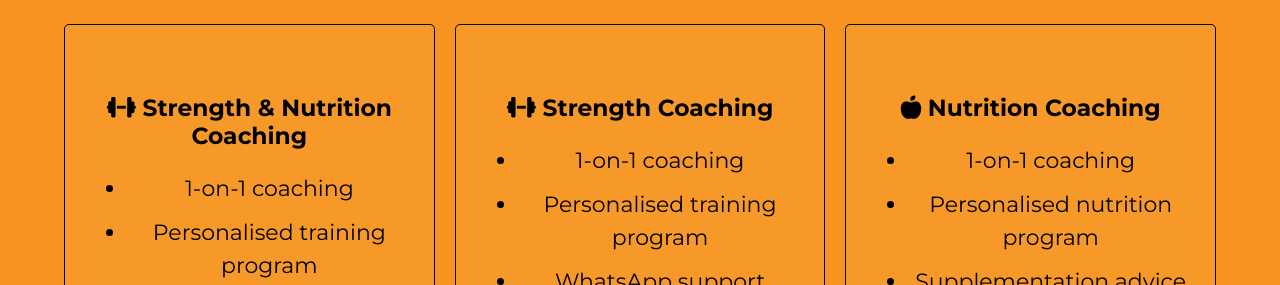
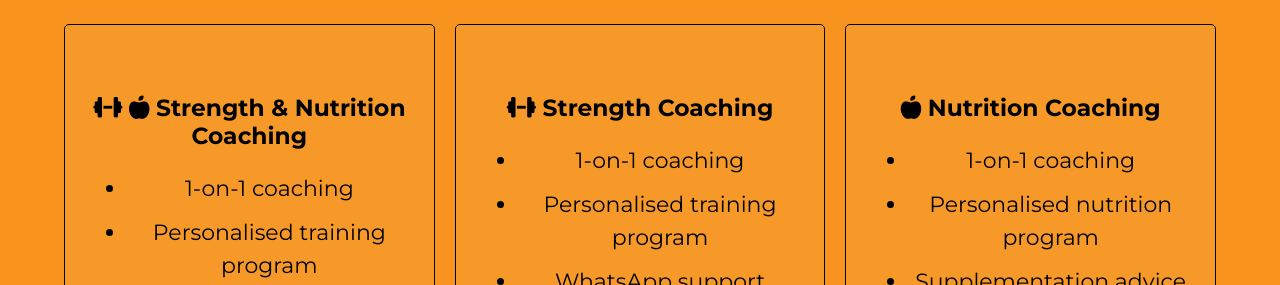
Before and after one commit to perstarke-webdev/levels-strength-site, a Jekyll site: the page built from _pages/index.html, in a window 1280 px wide and 900 px high, scrolled down 3079 px. Shown: the part 165-450 px from the top of the window. Built offline with Jekyll 4.4.1, drawn with Linux system fonts in a browser that asks for light colours; cached includes are drawn as plain includes.

Commit message:
icons update

```diff
--- a/_pages/index.html
+++ b/_pages/index.html
@@ -110,7 +110,7 @@ about-itr:
 
     <div class="box box-third" style="display: flex; flex-direction: column; justify-content: space-between;">
       <div>
-        <h4><i class="fas fa-dumbbell"></i> Strength &amp; Nutrition Coaching</h4>
+        <h4><i class="fas fa-dumbbell"></i>&nbsp;<i class="fas fa-apple-whole"></i> Strength &amp; Nutrition Coaching</h4>
         <ul>
           <li>1-on-1 coaching</li>
           <li>Personalised training program</li>
```
